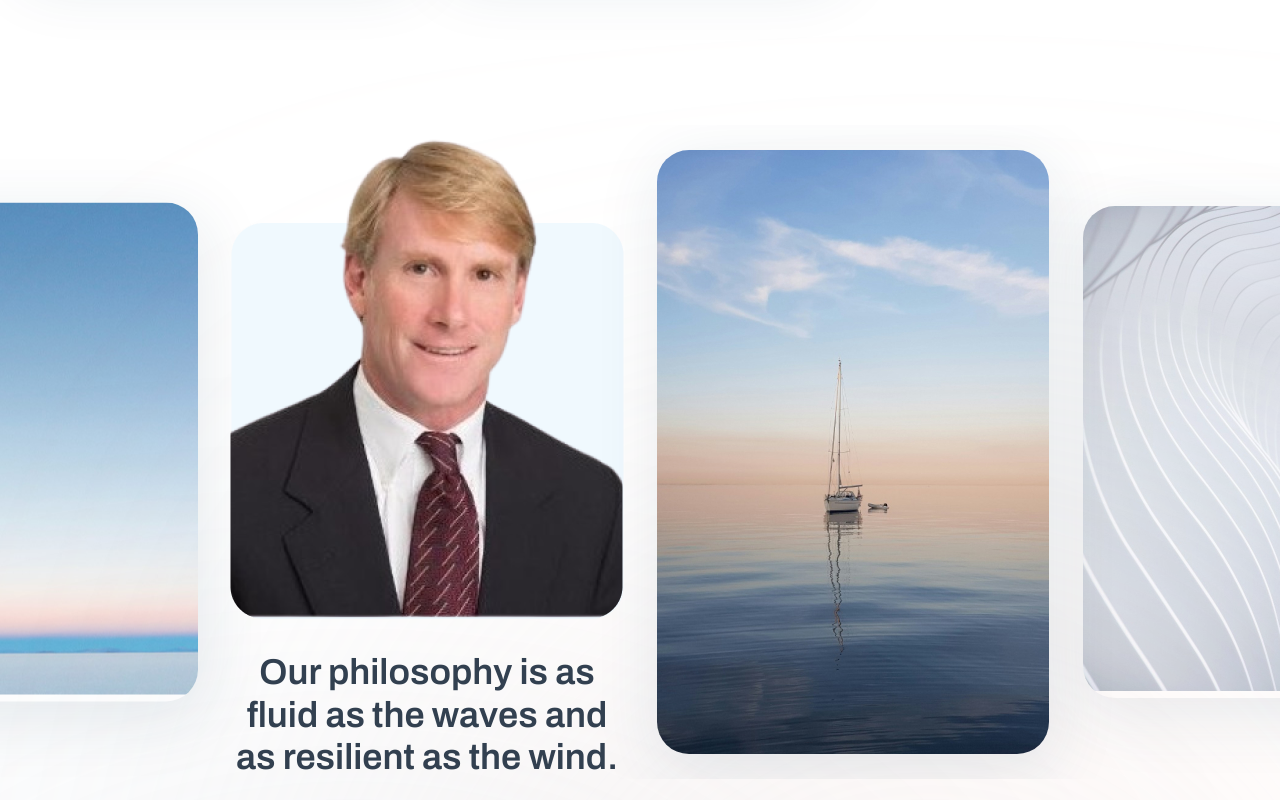
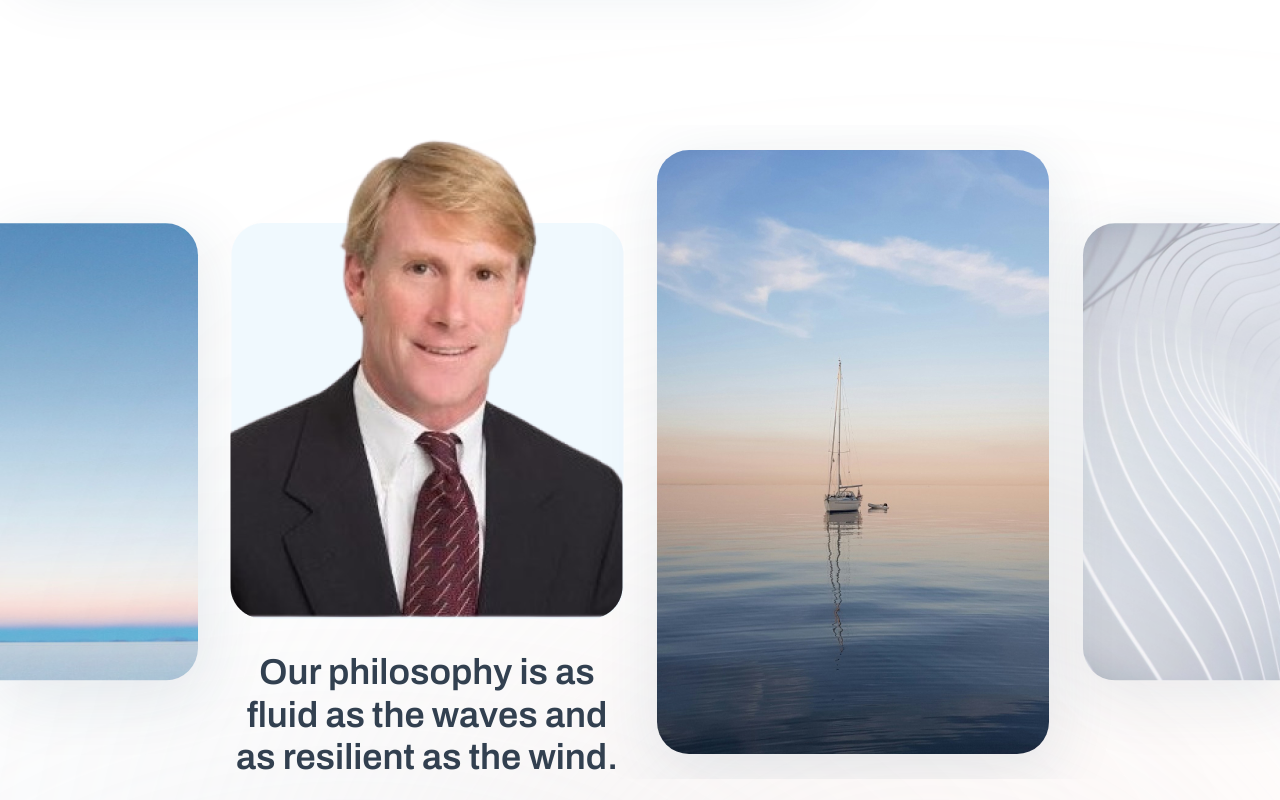
Before and after one commit to RIRashed33/windward-html, a plain HTML site: page about.html in a window 1280 px wide. Shown: the part 2020-2820 px from the top of the page. Drawn offline with Linux system fonts and the light colour scheme.

Commit message:
some css update

```diff
--- a/css/custom.css
+++ b/css/custom.css
@@ -395,8 +395,8 @@ section.wide-section.wind-section {
     overflow: hidden;
 }
 .wide-inner-container::before {
-    content: url(../img/wide-section-before.jpg);
-    border-radius: 32px;
+    content: "";
+    border-radius: 0 32px 32px 0;
     overflow: hidden;
     box-shadow: 4px 16px 64px 4px rgba(29, 64, 101, 0.10);
     position: absolute;
@@ -404,10 +404,14 @@ section.wide-section.wind-section {
     transform: translateY(-50%);
     right: calc(calc(100% + 885px) / 2);
     z-index: -1;
+    width: calc(calc(100% - 885px) / 2);
+    height: 70%;
+    background-image: url(../img/wide-section-before.jpg);
+    background-size: cover;
 }
-.wide-inner-container::after{
-    content: url(../img/wide-section-after.jpg);
-    border-radius: 32px;
+.wide-inner-container::after {
+    content: "";
+    border-radius: 32px 0 0 32px;
     overflow: hidden;
     box-shadow: 4px 16px 64px 4px rgba(29, 64, 101, 0.10);
     position: absolute;
@@ -415,6 +419,10 @@ section.wide-section.wind-section {
     transform: translateY(-50%);
     left: calc(calc(100% + 885px) / 2);
     z-index: -1;
+    width: calc(calc(100% - 885px) / 2);
+    height: 70%;
+    background-image: url(../img/wide-section-after.jpg);
+    background-size: cover;
 }
 .div-820 {
     max-width: 820px;
```
